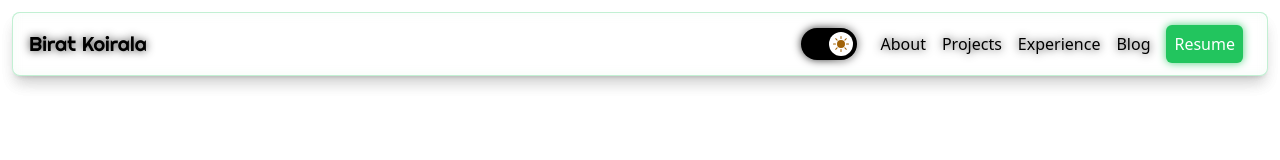
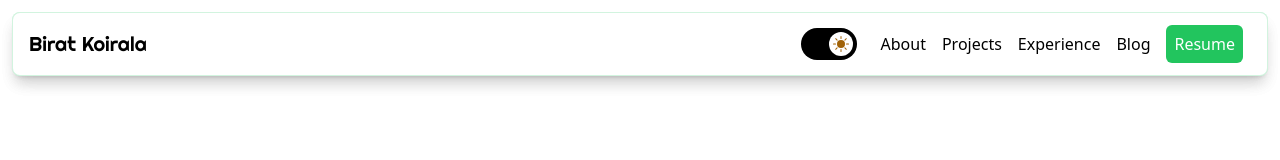
Before and after one commit to biratkk/portfolio-site-v2, a Next.js app: page /components/navbar in a window 1280 px wide. Shown: the top 160 px of the page. Built offline with nearby package versions, Linux system fonts and the light colour scheme.

Commit message:
Final layout changes

```diff
--- a/components/CodeDisplay.tsx
+++ b/components/CodeDisplay.tsx
@@ -24,10 +24,14 @@ export default function CodeDisplay({
 
   return match ? (
     <div className="block relative">
-      <Tooltip isOpen={isNotifOpen} showArrow content="Copied!" placement="left">
+      <Tooltip
+        className="dark:text-white"
+        isOpen={isNotifOpen}
+        content="Copied!"
+        placement="left"
+      >
         <button
           onClick={async () => {
-            console.log("Hello");
             const text = String(children);
             if ("clipboard" in navigator) {
               await navigator.clipboard.writeText(text);
--- a/pages/_app.tsx
+++ b/pages/_app.tsx
@@ -4,13 +4,12 @@ import "../styles/particles.scss";
 
 import type { AppProps } from "next/app";
 import { DarkModeContextProvider } from "../context/DarkModeContext";
-import { AnimatePresence } from "framer-motion";
 import Navbar from "./components/navbar";
 
 export default function App({ Component, pageProps }: AppProps) {
   return (
     <DarkModeContextProvider>
-      <main className="min-h-screen dark:bg-slate-700 bg-white">
+      <main className="min-h-screen overflow-x-hidden dark:bg-slate-700 bg-white">
         <Navbar />
         <Component {...pageProps} />
       </main>
--- a/pages/components/navbar.tsx
+++ b/pages/components/navbar.tsx
@@ -18,7 +18,7 @@ const Navbar = () => {
 
   return (
       <nav className="p-3 text-black fixed w-full">
-        <div className="flex p-2 bg-opacity-20 bg-white border dark:border-white border-green-500 border-opacity-20 max-h-16 justify-between backdrop-filter backdrop-blur-sm rounded-lg shadow-lg">
+        <div className="flex p-2 bg-white border dark:border-white border-green-500 border-opacity-20 max-h-16 justify-between rounded-lg shadow-lg">
           <div className="flex items-center justify-center mx-2">
             <Link href="/#home" scroll={false}>
               <h1
```
